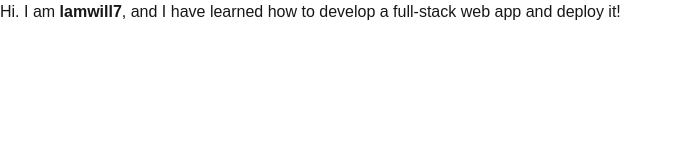
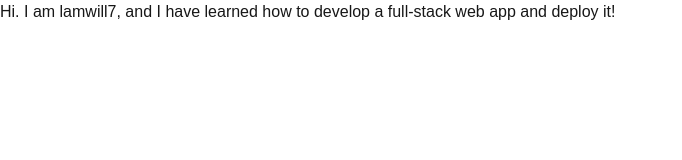
Before and after one commit to williamntlam/williams-blog, a Next.js app: page /csc309-e11 in a window 1280 px wide. Shown: the top 160 px of the page, without its empty margins (0-682 px from the left). Built offline with nearby package versions, Linux system fonts and the light colour scheme.

Commit message:
remove: removed <strong> tag surrounding my utorid

```diff
--- a/pages/csc309-e11.tsx
+++ b/pages/csc309-e11.tsx
@@ -3,8 +3,8 @@ import React from "react";
 const Home: React.FC = () => {
   return (
     <div id="auto-tester">
-      Hi. I am <strong>lamwill7</strong>, and I have learned how to develop a
-      full-stack web app and deploy it!
+      Hi. I am lamwill7, and I have learned how to develop a full-stack web app
+      and deploy it!
     </div>
   );
 };
```
